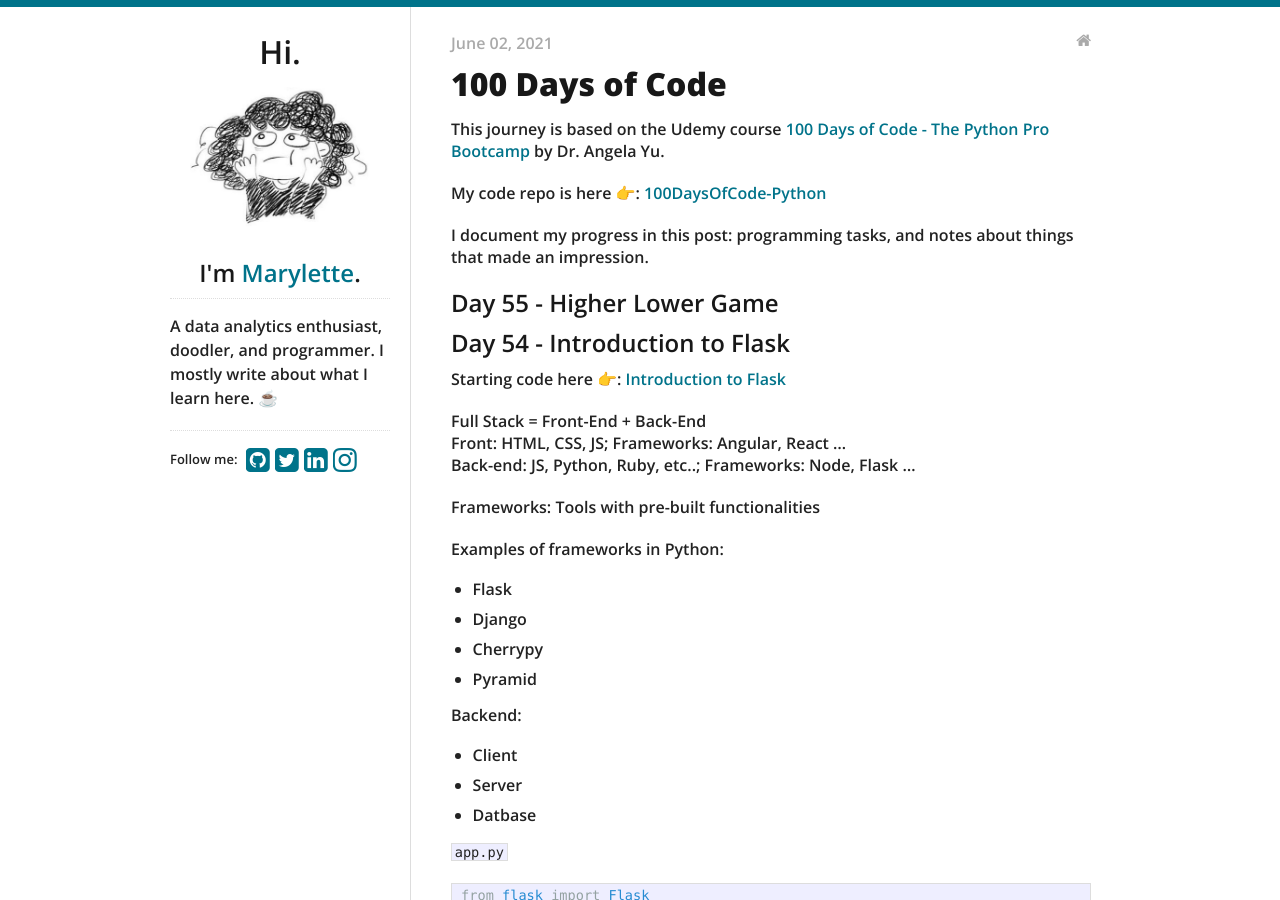
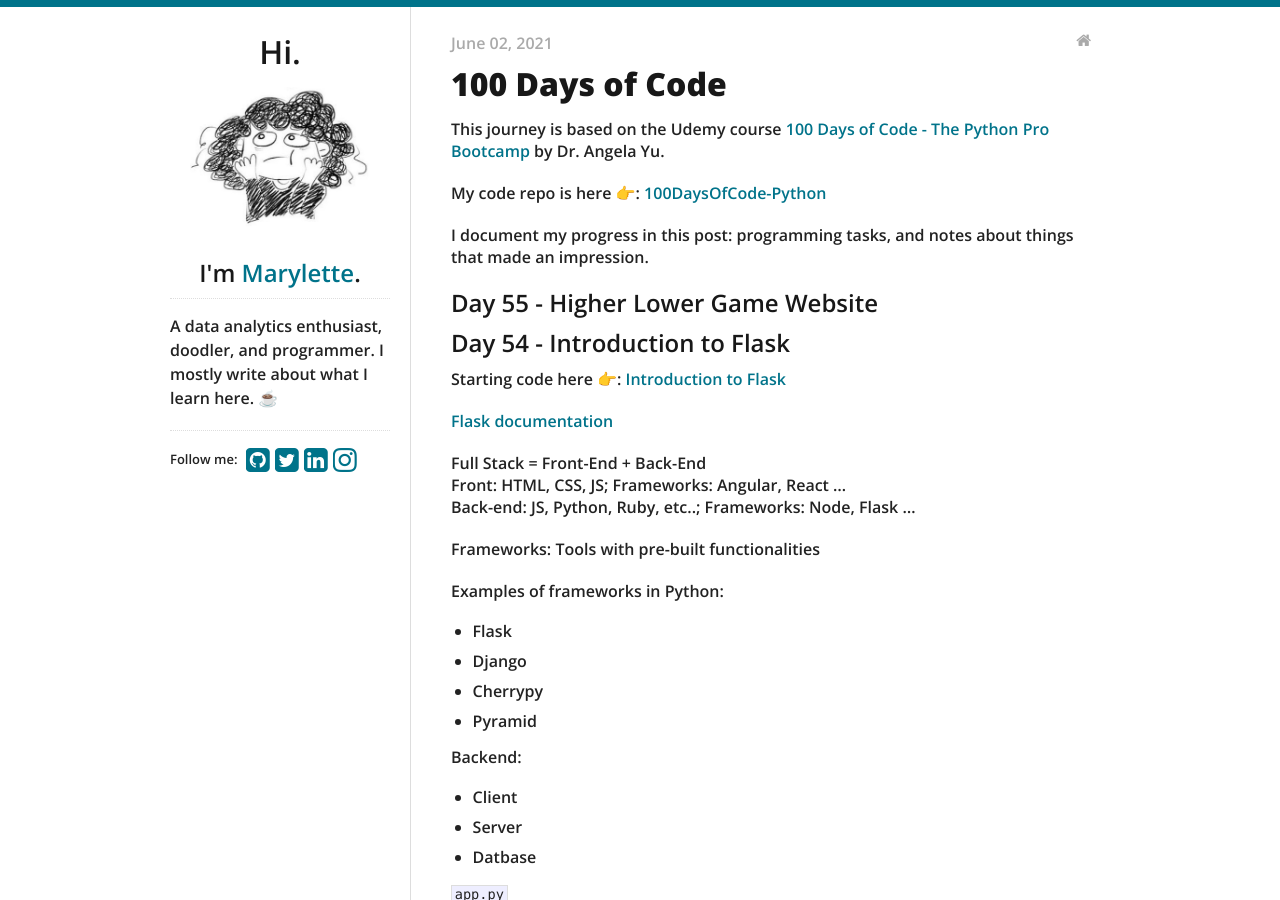
Before and after one commit to maryletteroa/maryletteroa.github.io, a Jekyll site: the page built from _posts/2021-06-02-hundred-days-of-python.md, in a window 1280 px wide and 900 px high. Built offline with Jekyll 4.4.1, drawn with Linux system fonts in a browser that asks for light colours.

Commit message:
add link to flask documentation

```diff
--- a/_posts/2021-06-02-hundred-days-of-python.md
+++ b/_posts/2021-06-02-hundred-days-of-python.md
@@ -13,11 +13,13 @@
 
 I document my progress in this post: programming tasks, and notes about things that made an impression.
 
-## Day 55 - Higher Lower Game
+## Day 55 - Higher Lower Game Website
 
 ## Day 54 - Introduction to Flask
 
 Starting code here 👉: [Introduction to Flask](https://replit.com/@maryletteroa/introduction-to-flask)
+
+[Flask documentation](https://flask.palletsprojects.com/en/1.1.x/quickstart)
 
 Full Stack = Front-End + Back-End
 Front: HTML, CSS, JS; Frameworks: Angular, React ...
```
